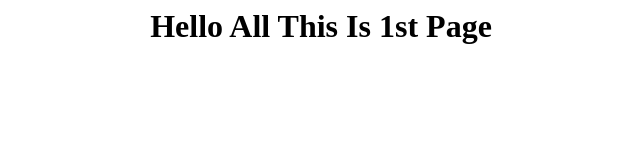
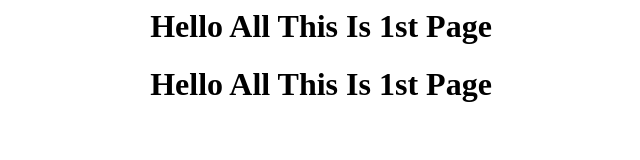
Before and after one commit to satish7498/simple-repo, a plain HTML site: page index.html in a window 1280 px wide. Shown: the whole page, without its empty margins (319-959 px from the left). Drawn offline with Linux system fonts and the light colour scheme.

Commit message:
Update index.html
2nd change

```diff
--- a/index.html
+++ b/index.html
@@ -1 +1,2 @@
 <h1 style="text-align: center;"><strong>Hello All This Is 1st Page</strong></h1>
+<h1 style="text-align: center;"><strong>Hello All This Is 1st Page</strong></h1>
```
